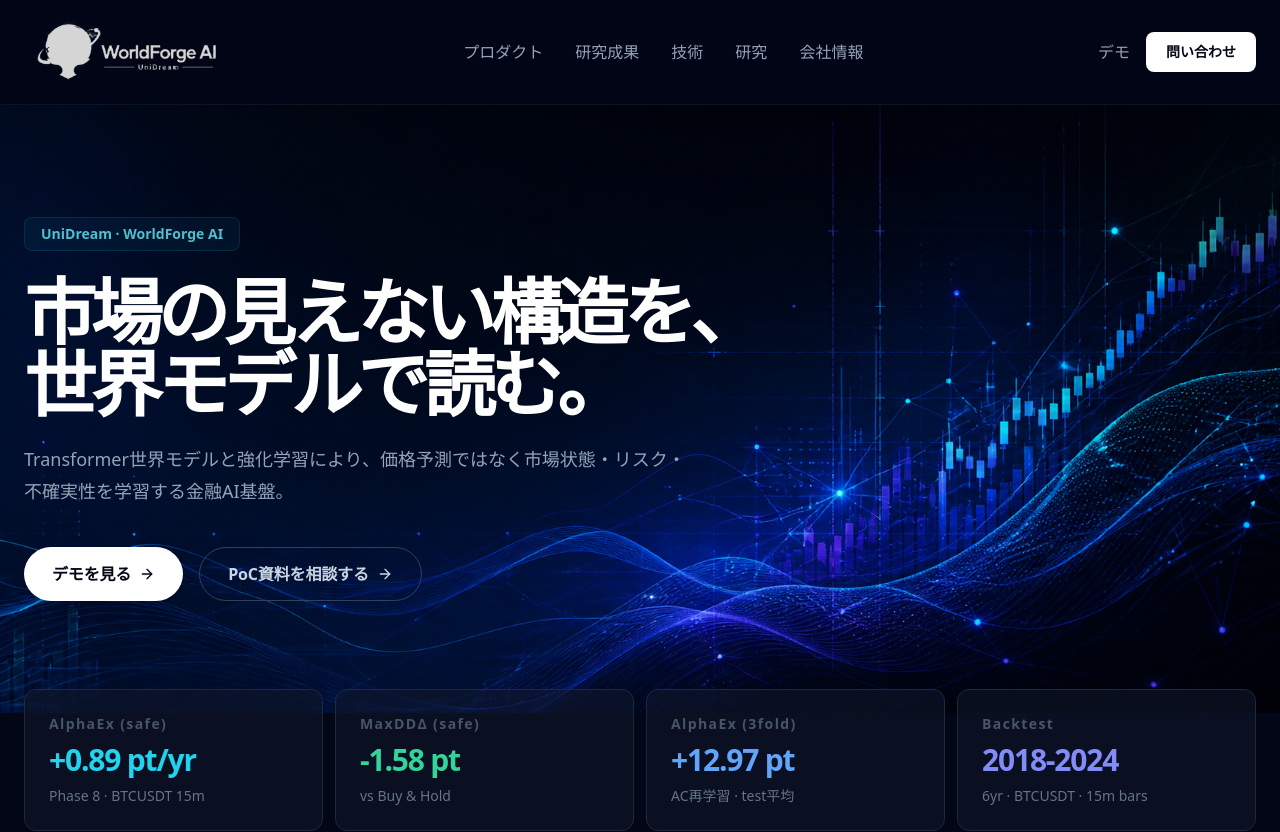
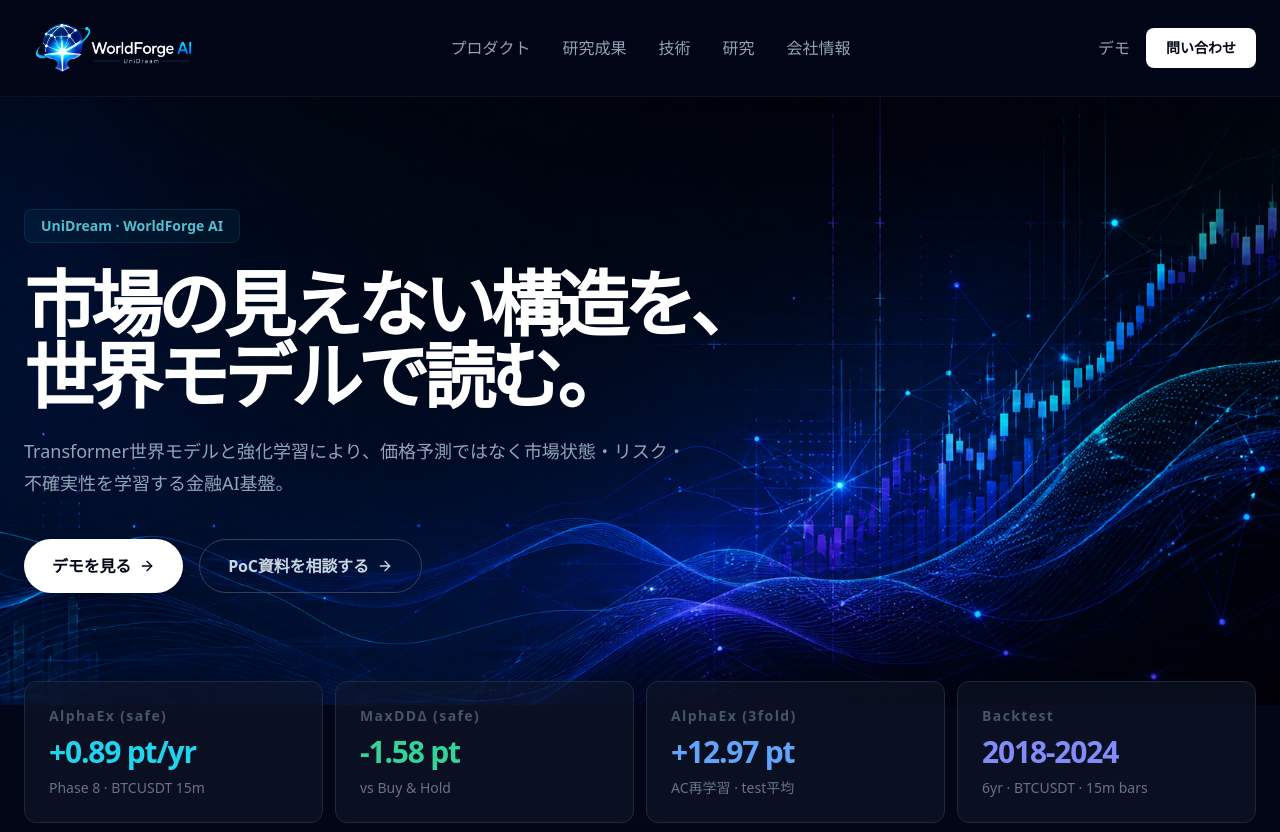
Before and after one commit to shinji-ogasa/unidream-demo-web, a Next.js app: page /homepage in a window 1280 px wide. Shown: the top 832 px of the page. Built offline with nearby package versions, Linux system fonts and the light colour scheme.

Commit message:
remove logo whiten filter, show original logo

```diff
--- a/src/app/homepage/page.tsx
+++ b/src/app/homepage/page.tsx
@@ -81,17 +81,15 @@ function CtaButton({ children, variant = "primary", href }: ButtonProps) {
 function Logo() {
   return (
     <Link href="/homepage" className="flex items-center shrink-0" aria-label="WorldForge AI">
-      <div className="relative h-12 md:h-16 w-auto" style={{ filter: "brightness(0) invert(0.92) contrast(0.8)" }}>
       <Image
         src="/worldforge-ai-logo.png"
         alt="WorldForge AI"
-          height={64}
-          width={256}
+        height={56}
+        width={224}
         priority
         unoptimized
-          className="h-full w-auto"
+        className="h-10 md:h-14 w-auto"
       />
-      </div>
     </Link>
   );
 }
```
Lines whose indentation alone changed are shown as unchanged.
